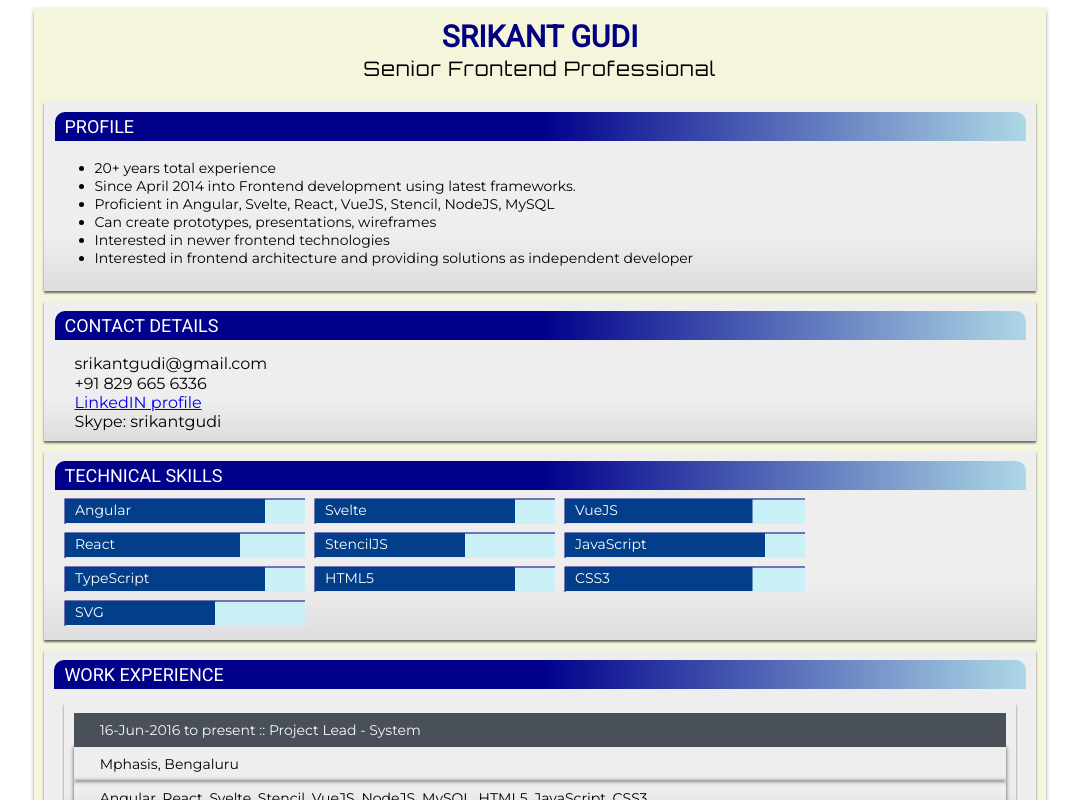
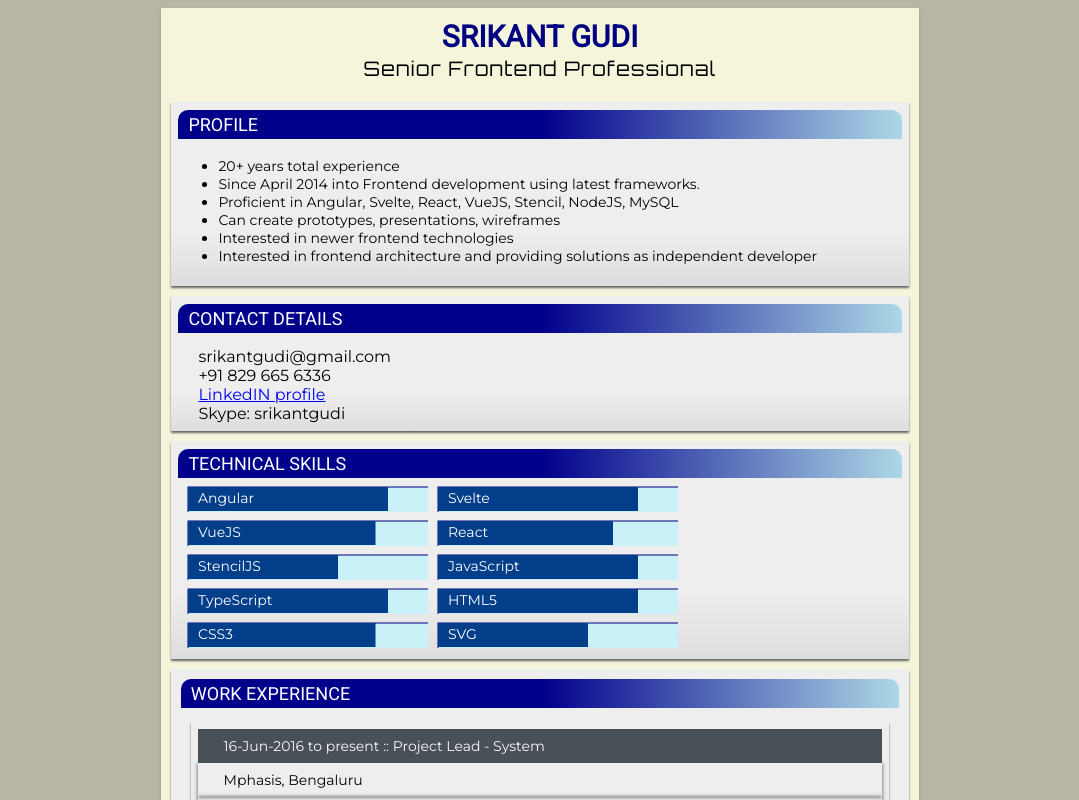
Before and after one commit to srikantgudi/srikantgudi.github.io, a Svelte app: page / in a window 1280 px wide. Shown: the top 800 px of the page, without its empty margins (100-1179 px from the left). Built offline with nearby package versions, Linux system fonts and the light colour scheme; a web font is replaced by a local one.

Commit message:
Modified root background

```diff
--- a/public/global.css
+++ b/public/global.css
@@ -1,3 +1,6 @@
+:root {
+    background-color: #b7b7a4;
+}
 .org-name, .exp-period {
     font-size: 14px;
   }
--- a/src/App.svelte
+++ b/src/App.svelte
@@ -19,7 +19,7 @@
 <style>
 	.page {
 		box-shadow: 0 2px 4px #999999;
-		margin: 0 10%;
+		margin: 0 20%;
 		background: linear-gradient(to bottom,beige 90%, olive);
 	}
 	.topnav {
```
